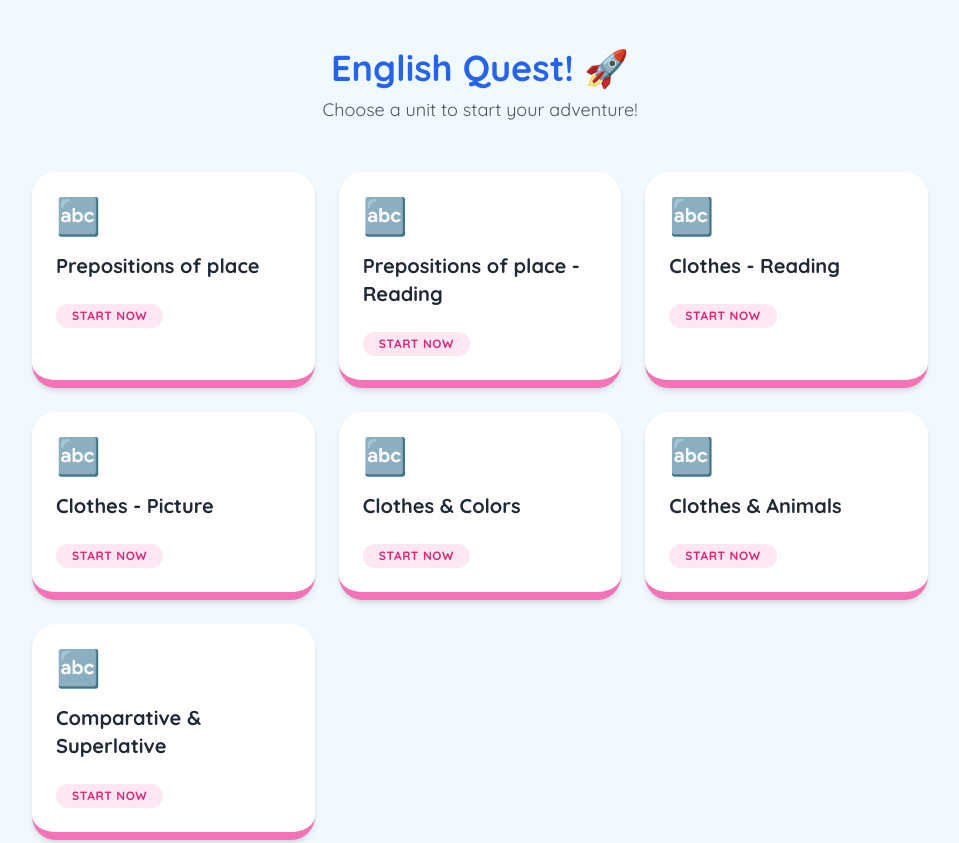
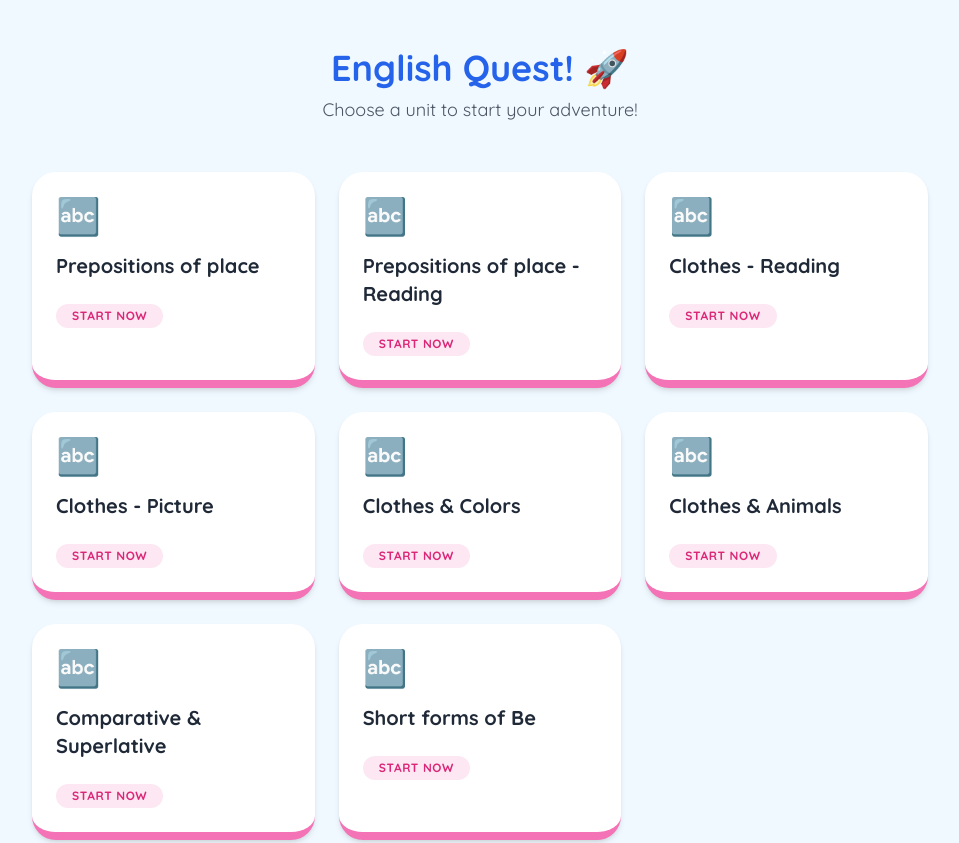
Before and after one commit to hunghtthd-ui/English-random, a plain HTML site: page index.html in a window 1280 px wide. Shown: the top 843 px of the page, without its empty margins (160-1119 px from the left). Drawn offline with nearby package versions, Linux system fonts and the light colour scheme.

Commit message:
Update index.html

```diff
--- a/index.html
+++ b/index.html
@@ -70,6 +70,13 @@
                 <h3 class="text-xl font-bold text-gray-800 mb-2">Comparative & Superlative</h3>
                 <div class="mt-4 inline-block bg-pink-100 text-pink-600 px-4 py-1 rounded-full text-xs font-bold uppercase tracking-wider">Start Now</div>
             </a>
+
+            <!-- Unit 8 -->
+            <a href="short-form-be/" class="unit-card bg-white p-6 rounded-3xl shadow-md border-b-8 border-pink-400 block hover:shadow-xl">
+                <div class="text-4xl mb-4">🔤</div>
+                <h3 class="text-xl font-bold text-gray-800 mb-2">Short forms of Be</h3>
+                <div class="mt-4 inline-block bg-pink-100 text-pink-600 px-4 py-1 rounded-full text-xs font-bold uppercase tracking-wider">Start Now</div>
+            </a>
             <!-- Thêm Unit mới ở đây bằng cách copy block trên -->
         </div>
 
```
